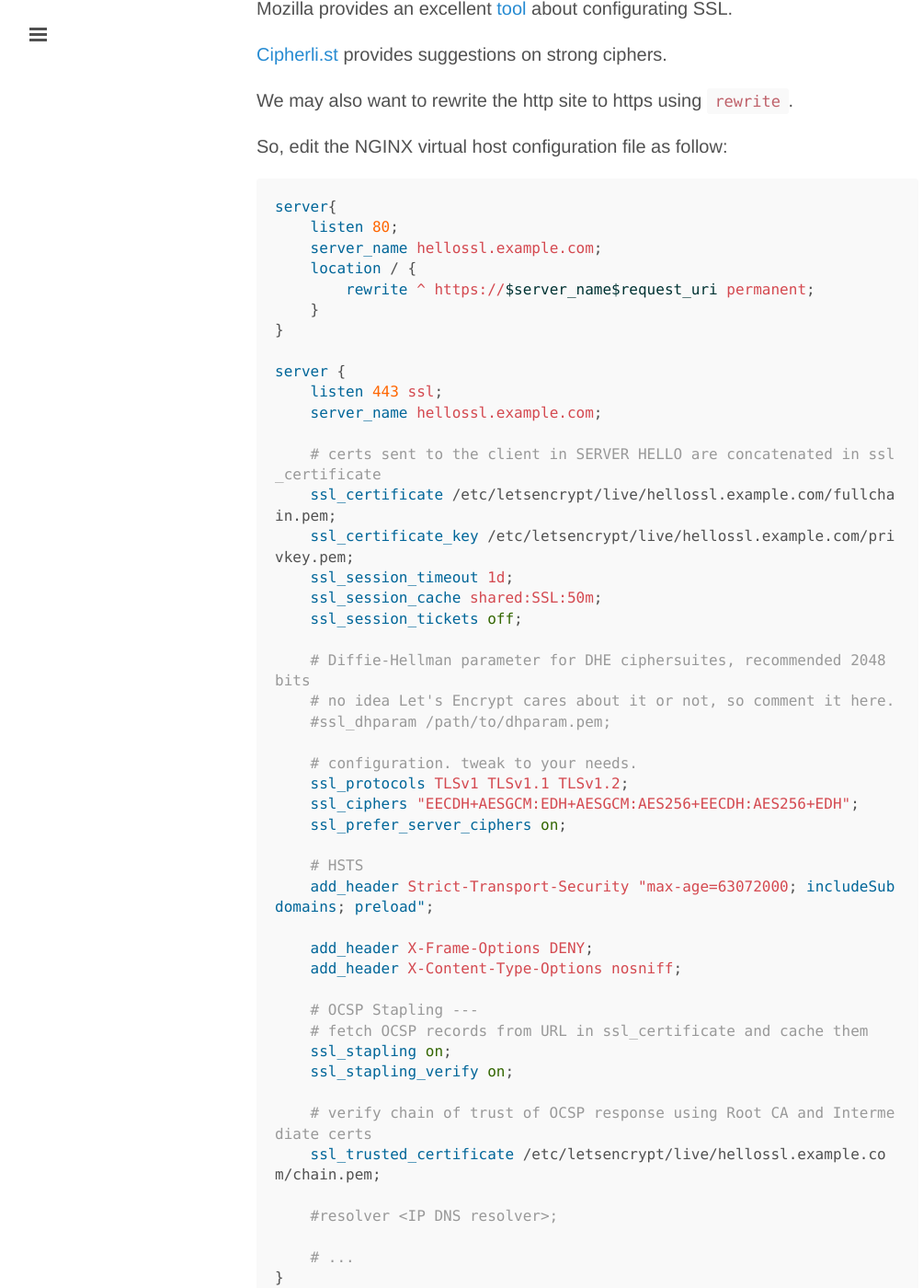
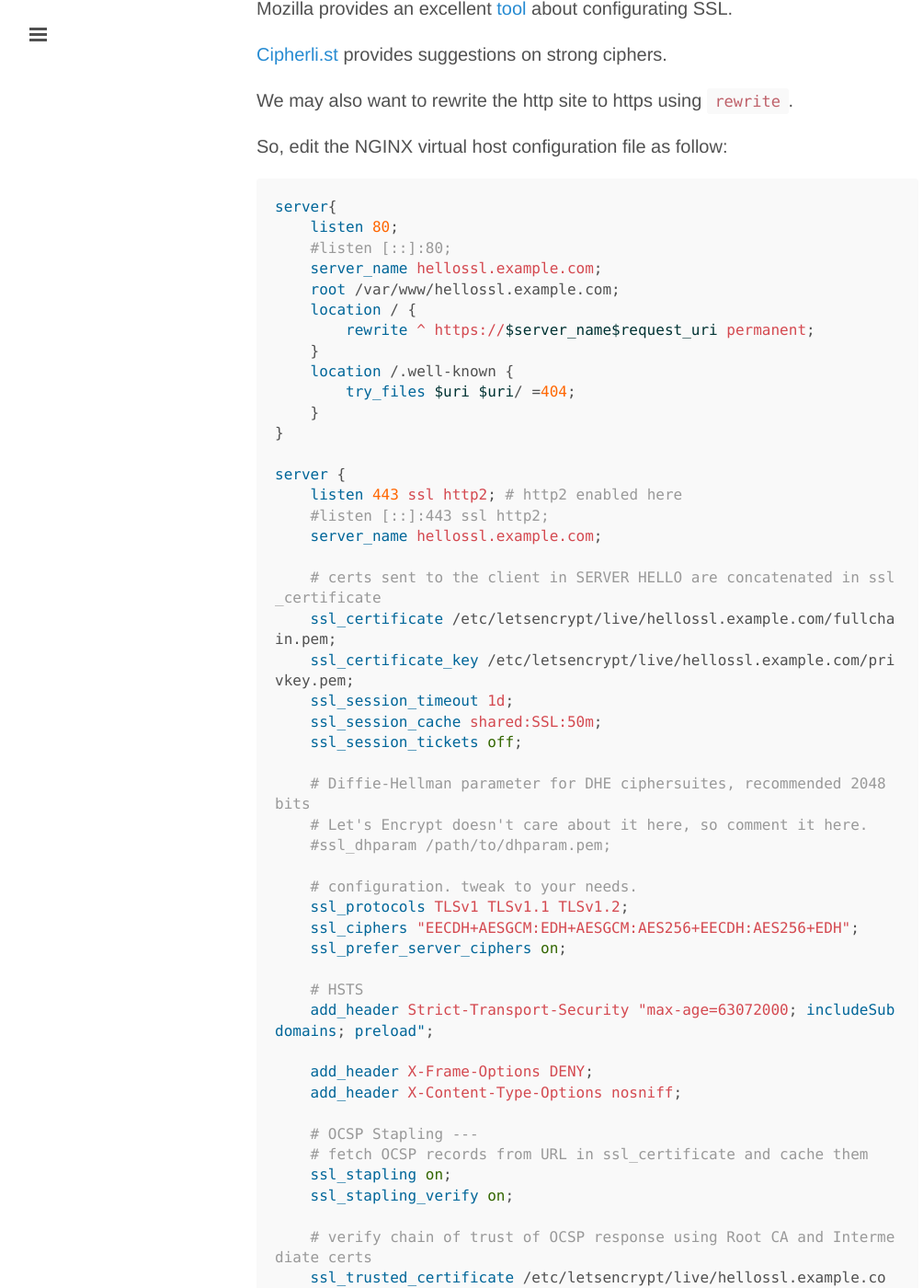
Before and after one commit to fyears/fyears.github.io, a Jekyll site: the page built from _posts/2015-12-03-try-letsencrypt-with-custom-nginx.md, in a window 1280 px wide and 1400 px high, scrolled down 2782 px. Shown: the whole window at 92% size, without its empty margins (1-1005 px from the left). Built offline with Jekyll 4.4.1, drawn with Linux system fonts in a browser that asks for light colours; nearby versions of some CDN libraries; Markdown is read by kramdown in place of the engine named in the settings; comment, search, counter and statistics services are not loaded; some of the changed text lies outside the part shown.

Commit message:
optimize nginx config with letsencrypt post

````diff
--- a/_posts/2015-12-03-try-letsencrypt-with-custom-nginx.md
+++ b/_posts/2015-12-03-try-letsencrypt-with-custom-nginx.md
@@ -106,14 +106,20 @@ So, edit the NGINX virtual host configuration file as follow:
 ```nginx
 server{
     listen 80;
+    #listen [::]:80;
     server_name hellossl.example.com;
+    root /var/www/hellossl.example.com;
     location / {
         rewrite ^ https://$server_name$request_uri permanent;
+    }
+    location /.well-known {
+        try_files $uri $uri/ =404;
     }
 }
 
 server {
-    listen 443 ssl;
+    listen 443 ssl http2; # http2 enabled here
+    #listen [::]:443 ssl http2;
     server_name hellossl.example.com;
 
     # certs sent to the client in SERVER HELLO are concatenated in ssl_certificate
@@ -124,7 +130,7 @@ server {
     ssl_session_tickets off;
 
     # Diffie-Hellman parameter for DHE ciphersuites, recommended 2048 bits
-    # no idea Let's Encrypt cares about it or not, so comment it here.
+    # Let's Encrypt doesn't care about it here, so comment it here.
     #ssl_dhparam /path/to/dhparam.pem;
 
     # configuration. tweak to your needs.
@@ -148,6 +154,11 @@ server {
 
     #resolver <IP DNS resolver>;
 
+    root /var/www/hellossl.example.com;
+    location /.well-known {
+        try_files $uri $uri/ =404;
+    }
+
     # ...
 }
 ```
````
